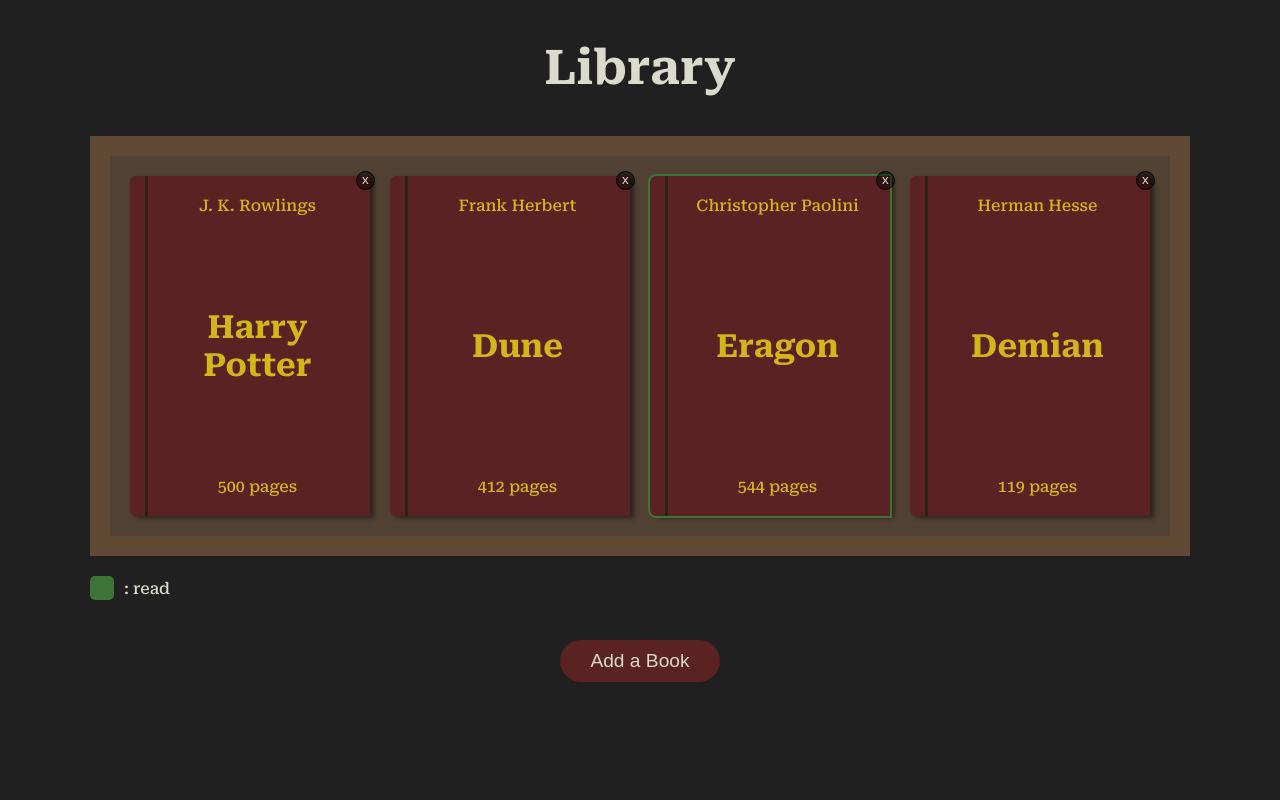
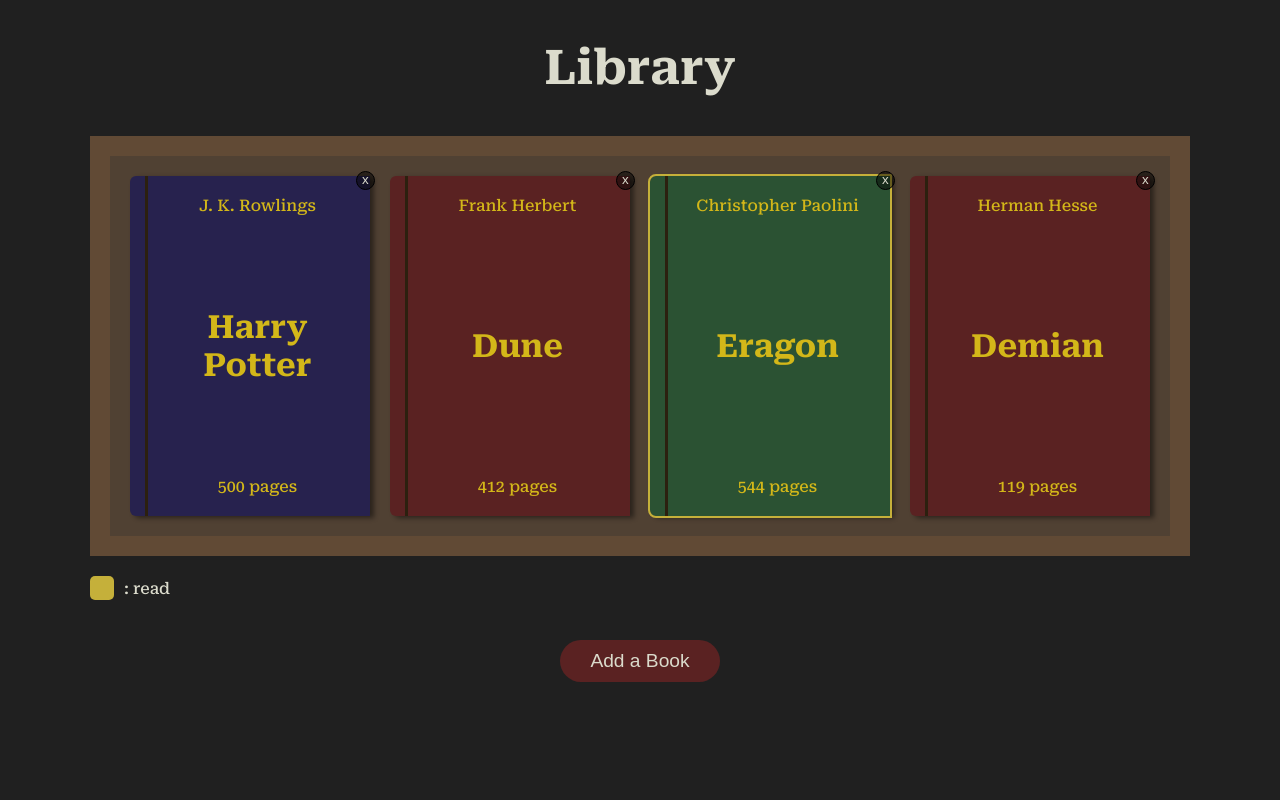
Before and after one commit to vasivuk/library-app, a PHP site: page / in a window 1280 px wide. Run offline with PHP 8.4, Linux system fonts and the light colour scheme.

Commit message:
Added random book color

```diff
--- a/script.js
+++ b/script.js
@@ -68,6 +68,7 @@
     for (const book of myLibrary) {
         const card = document.createElement('div');
         card.classList.add('card');
+        randomColor(card);
         if(book.isRead === true) {
             card.classList.add('read');
         }
@@ -117,3 +118,18 @@
 function removeFromLibrary(index) {
     myLibrary.splice(index, index+1);
 }
+
+function randomColor(card) {
+    let number = Math.floor(Math.random()*3)+1;
+    switch(number) {
+        case 1:
+            card.classList.add('red');
+            break;
+        case 2:
+            card.classList.add('green');
+            break;
+        case 3:
+            card.classList.add('blue');
+            break;
+    }
+}
--- a/style.css
+++ b/style.css
@@ -1,10 +1,12 @@
 @import url('https://fonts.googleapis.com/css2?family=Roboto+Serif:wght@300;500;700&display=swap');
 
 :root {
-    --primary: #5a2222;
+    --red: #5a2222;
+    --blue: #27224e;
+    --green: #2b5233;
     --secondary: #d3b719;
     --dark: #202020;
-    --read: #3c7537;
+    --read: #c5b03a;
     --white: #dbdbcc;
 }
 
@@ -54,7 +56,6 @@
 .card {
     height: 340px;
     width: 240px;
-    background-color: #5a2222;
     color: #d3b719;
     display: flex;
     flex-direction: column;
@@ -63,12 +64,26 @@
     padding: 20px;
 
     box-shadow: rgba(0, 0, 0, 0.459) 4px 2px 5px;
-    border-left: 15px solid #5a2222;
     border-top-left-radius: 6px;
     border-bottom-left-radius: 6px;
     box-sizing: border-box;
 
     position: relative;
+}
+
+.card.red {
+    background-color: var(--red);
+    border-left: 15px solid var(--red);
+}
+
+.card.blue {
+    background-color: var(--blue);
+    border-left: 15px solid var(--blue);
+}
+
+.card.green {
+    background-color: var(--green);
+    border-left: 15px solid var(--green);
 }
 
 .card h1 {
@@ -127,7 +142,7 @@
     border-radius: 25px;
     border: none;
 
-    background-color: var(--primary);
+    background-color: var(--red);
     color: var(--white);
     cursor: pointer;
 }
@@ -152,7 +167,7 @@
 }
 
 .modal-content {
-    background-color: var(--primary);
+    background-color: var(--red);
     color: var(--white);
     margin: 25vh auto;
     height: 50vh;
```
